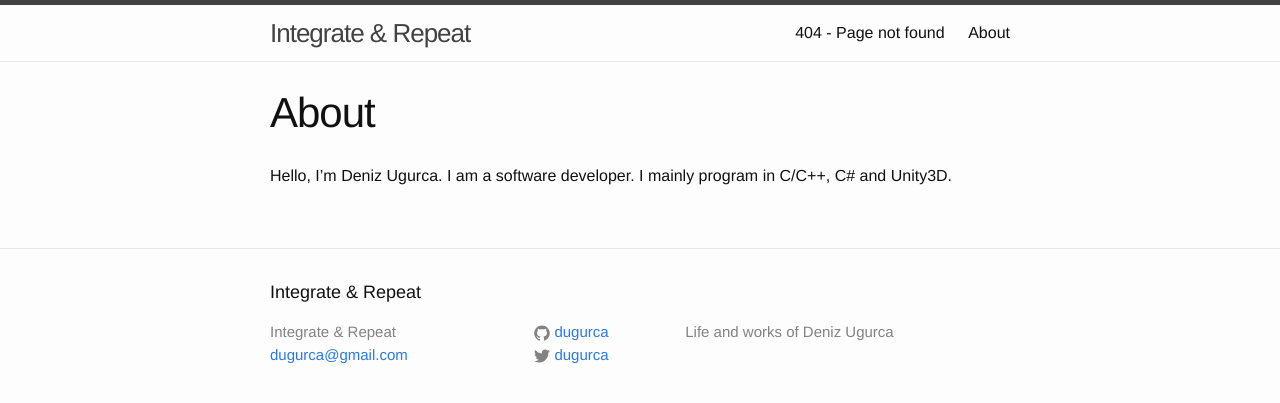
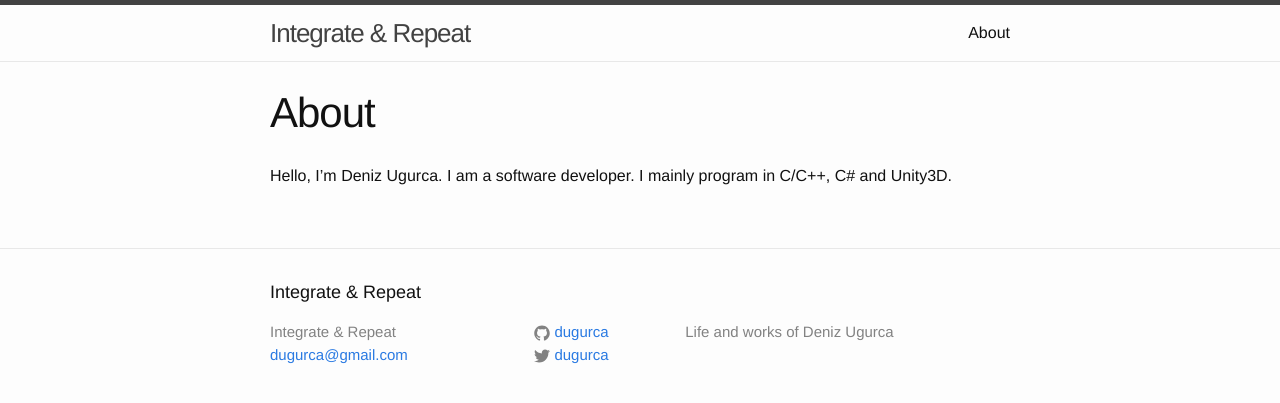
Before and after one commit to dugurca/dugurca.github.io, a Jekyll site: the page built from about.md, in a window 1280 px wide. Shown: the top 403 px of the page. Built offline with Jekyll 4.4.1, drawn with Linux system fonts in a browser that asks for light colours.

Commit message:
404 fix ???

```diff
--- a/_includes/header.html
+++ b/_includes/header.html
@@ -15,7 +15,7 @@
 
       <div class="trigger">
         {% for my_page in site.pages %}
-          {% if my_page.title %}
+          {% if my_page.title and my_page.title != "404 - Page not found"%}
           <a class="page-link" href="{{ my_page.url | prepend: site.baseurl }}">{{ my_page.title }}</a>
           {% endif %}
         {% endfor %}
```
